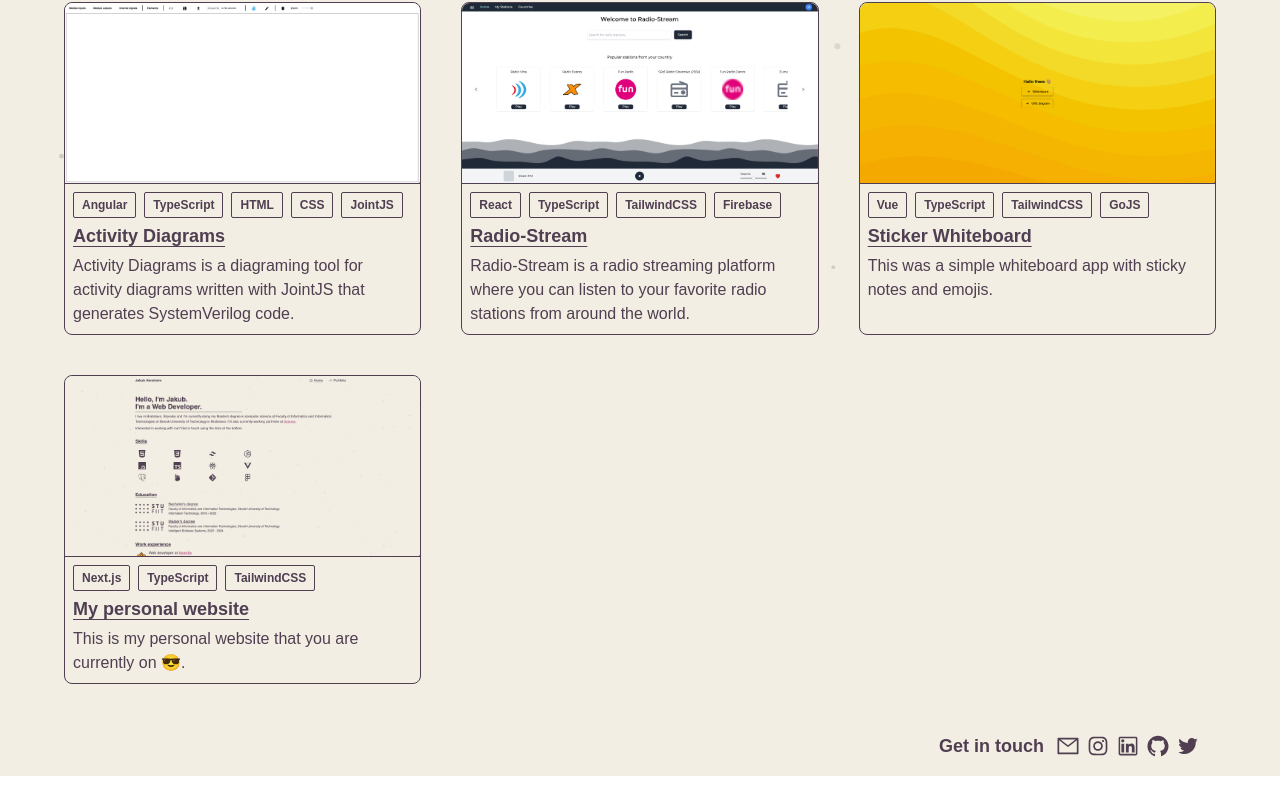
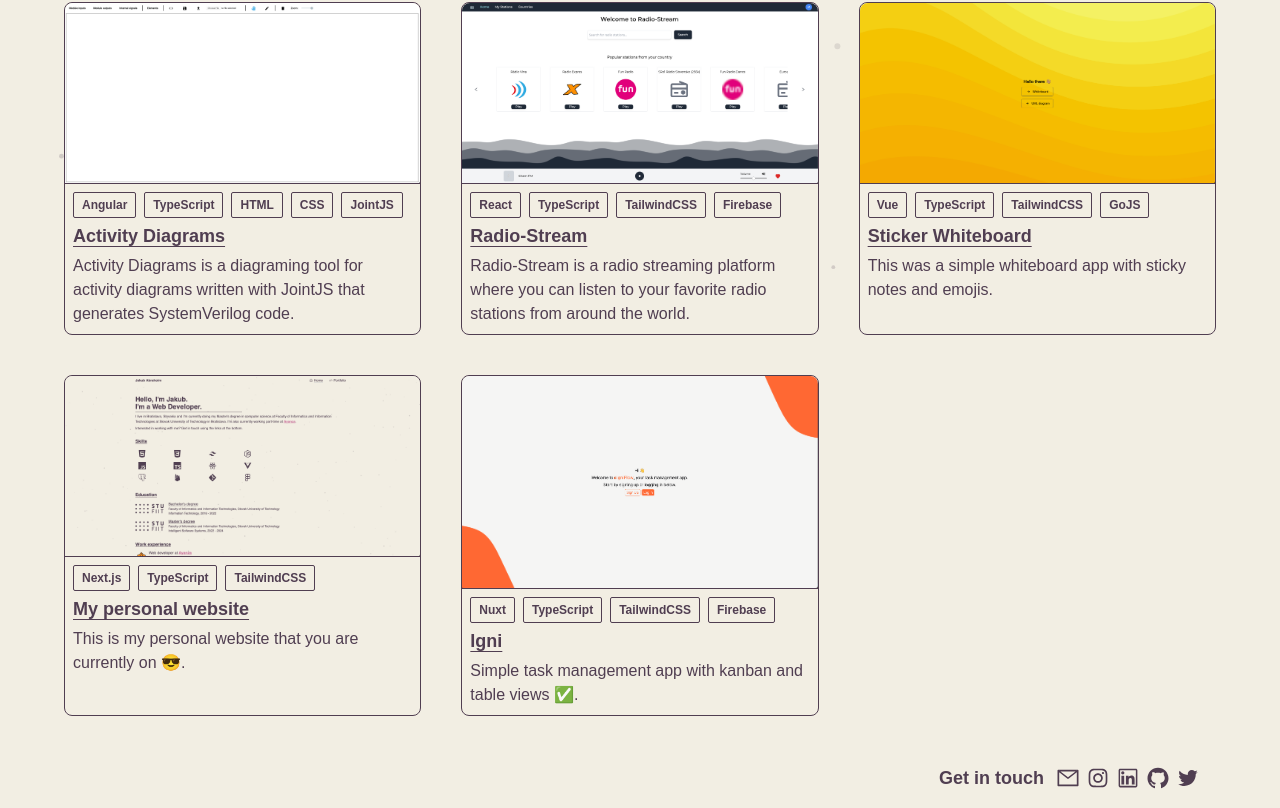
Before and after one commit to jakubabrahoim/next.js-shenenigans, a Next.js app: page /portfolio in a window 1280 px wide. Shown: the part 527-1335 px from the top of the page. Before the commit the page ends 1303 px from the top, so only its background shows below. Built offline with nearby package versions, Linux system fonts and the light colour scheme.

Commit message:
Add new portfolio item

```diff
--- a/components/Portfolio/PorfolioWrapper.tsx
+++ b/components/Portfolio/PorfolioWrapper.tsx
@@ -86,6 +86,7 @@ const PortfolioWrapper = () => {
                 <PortfolioItem projectInfo={projects[4]} />
                 <PortfolioItem projectInfo={projects[5]} />
                 <PortfolioItem projectInfo={projects[6]} />
+                <PortfolioItem projectInfo={projects[7]} />
             </div>
         </div>
     );
```
